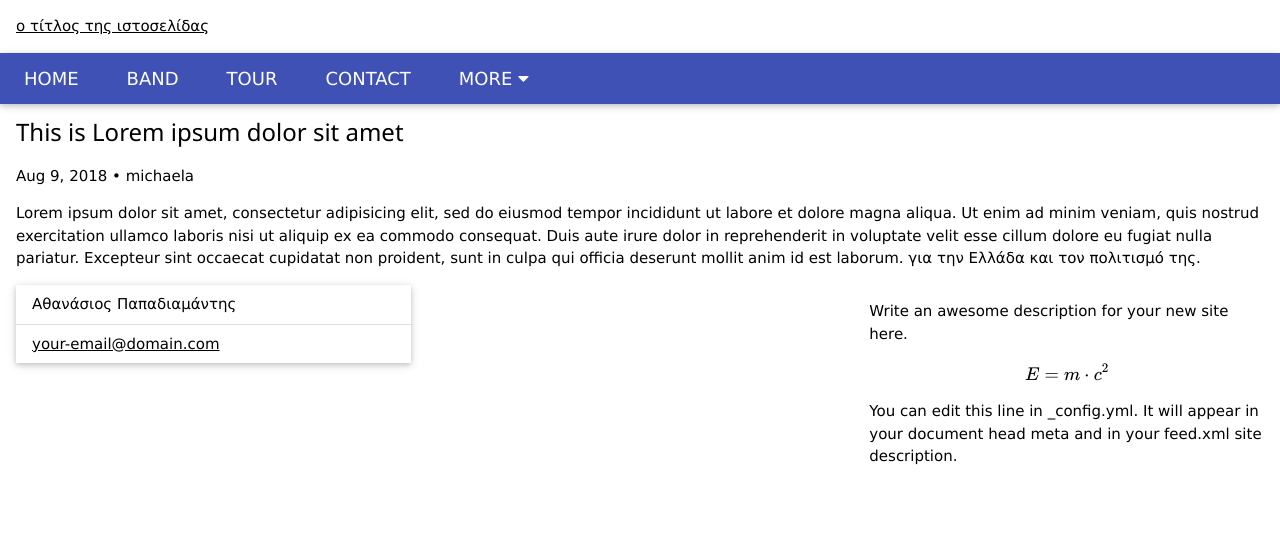
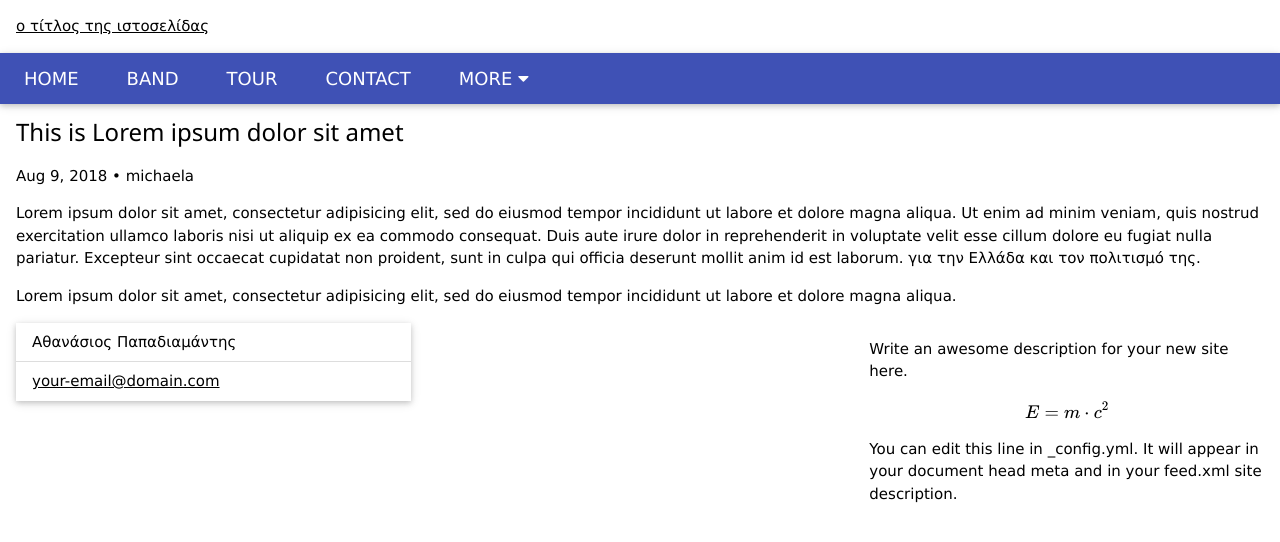
Before and after one commit to mrubyz/test, a Jekyll site: the page built from _posts/2018-08-09-this-is-the-second-post.md, in a window 1280 px wide. Shown: the top 542 px of the page. Built offline with Jekyll 4.4.1, drawn with Linux system fonts in a browser that asks for light colours; formulas are drawn with MathJax 3.

Commit message:
Update 2018-08-09-this-is-the-second-post.md

```diff
--- a/_posts/2018-08-09-this-is-the-second-post.md
+++ b/_posts/2018-08-09-this-is-the-second-post.md
@@ -5,3 +5,5 @@ categories: misc
 author: michaela
 ---
 Lorem ipsum dolor sit amet, consectetur adipisicing elit, sed do eiusmod tempor incididunt ut labore et dolore magna aliqua. Ut enim ad minim veniam, quis nostrud exercitation ullamco laboris nisi ut aliquip ex ea commodo consequat. Duis aute irure dolor in reprehenderit in voluptate velit esse cillum dolore eu fugiat nulla pariatur. Excepteur sint occaecat cupidatat non proident, sunt in culpa qui officia deserunt mollit anim id est laborum. για την Ελλάδα και τον πολιτισμό της.
+
+Lorem ipsum dolor sit amet, consectetur adipisicing elit, sed do eiusmod tempor incididunt ut labore et dolore magna aliqua.
```
